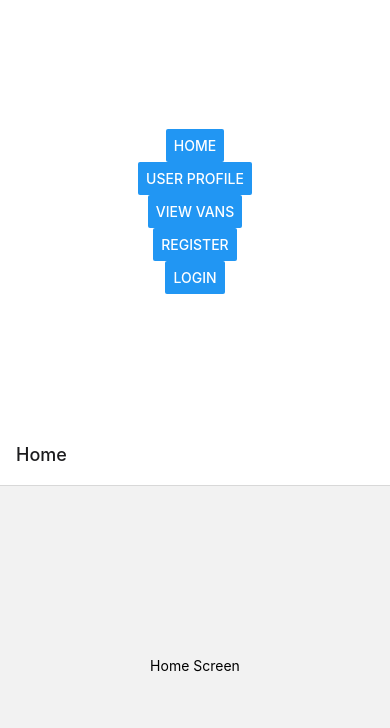
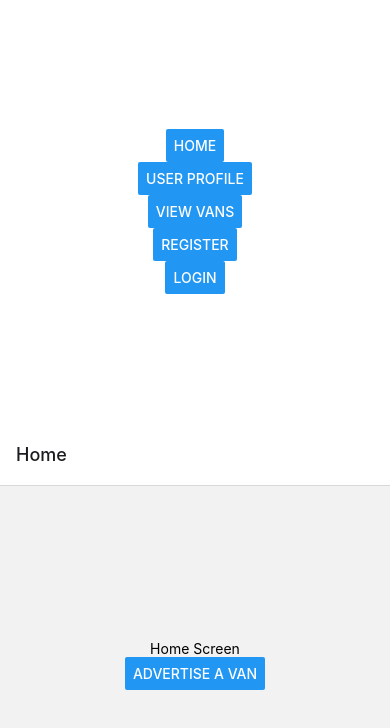
Before and after one commit to Castelli87/backEnd, a React Native app in the folder front-end/: screen /Home in a window 390 px wide. Shown: the top 728 px of the page. Built offline with nearby package versions, Linux system fonts and the light colour scheme; no server answers.

Commit message:
advertise van component

```diff
--- a/front-end/App.js
+++ b/front-end/App.js
@@ -11,6 +11,7 @@ import Nav from "./components/Nav";
 import * as React from "react";
 import { Register } from "./pages/Register";
 import { Login } from "./components/Login";
+import { AdvertiseVan } from "./pages/AdvertiseVan";
 
 const Stack = createNativeStackNavigator();
 
@@ -38,6 +39,7 @@ export default function App() {
         <Stack.Screen name="UserProfile" component={UserProfile} />
         <Stack.Screen name="Vans" component={Vans} />
         <Stack.Screen name="Register" component={Register} />
+        <Stack.Screen name="AdvertiseVan" component={AdvertiseVan} />
         <Stack.Screen
           name="Login"
           component={Login}
--- a/front-end/components/Nav.jsx
+++ b/front-end/components/Nav.jsx
@@ -5,9 +5,9 @@ import { Button, View } from "react-native";
 import Home from "../pages/Home";
 import { useNavigation } from "@react-navigation/native";
 
-function Nav(props) {
+function Nav() {
   const { navigate } = useNavigation();
-  console.log(props);
+
   return (
     <View style={{ flex: 1, alignItems: "center", justifyContent: "center" }}>
       <Button title="Home" onPress={() => navigate("Home")} />
--- /dev/null
+++ b/front-end/pages/AdvertiseVan.jsx
@@ -0,0 +1,5 @@
+import { Text } from "react-native";
+
+export const AdvertiseVan = () => {
+  return <Text>Advertise van form</Text>;
+};
--- a/front-end/pages/Home.jsx
+++ b/front-end/pages/Home.jsx
@@ -1,9 +1,15 @@
-import { Text, View } from "react-native";
+import { useNavigation } from "@react-navigation/native";
+import { Button, Text, View } from "react-native";
 
 function Home() {
+  const { navigate } = useNavigation();
   return (
     <View style={{ flex: 1, alignItems: "center", justifyContent: "center" }}>
       <Text>Home Screen</Text>
+      <Button
+        title="Advertise a Van"
+        onPress={() => navigate("AdvertiseVan")}
+      />
     </View>
   );
 }
```
